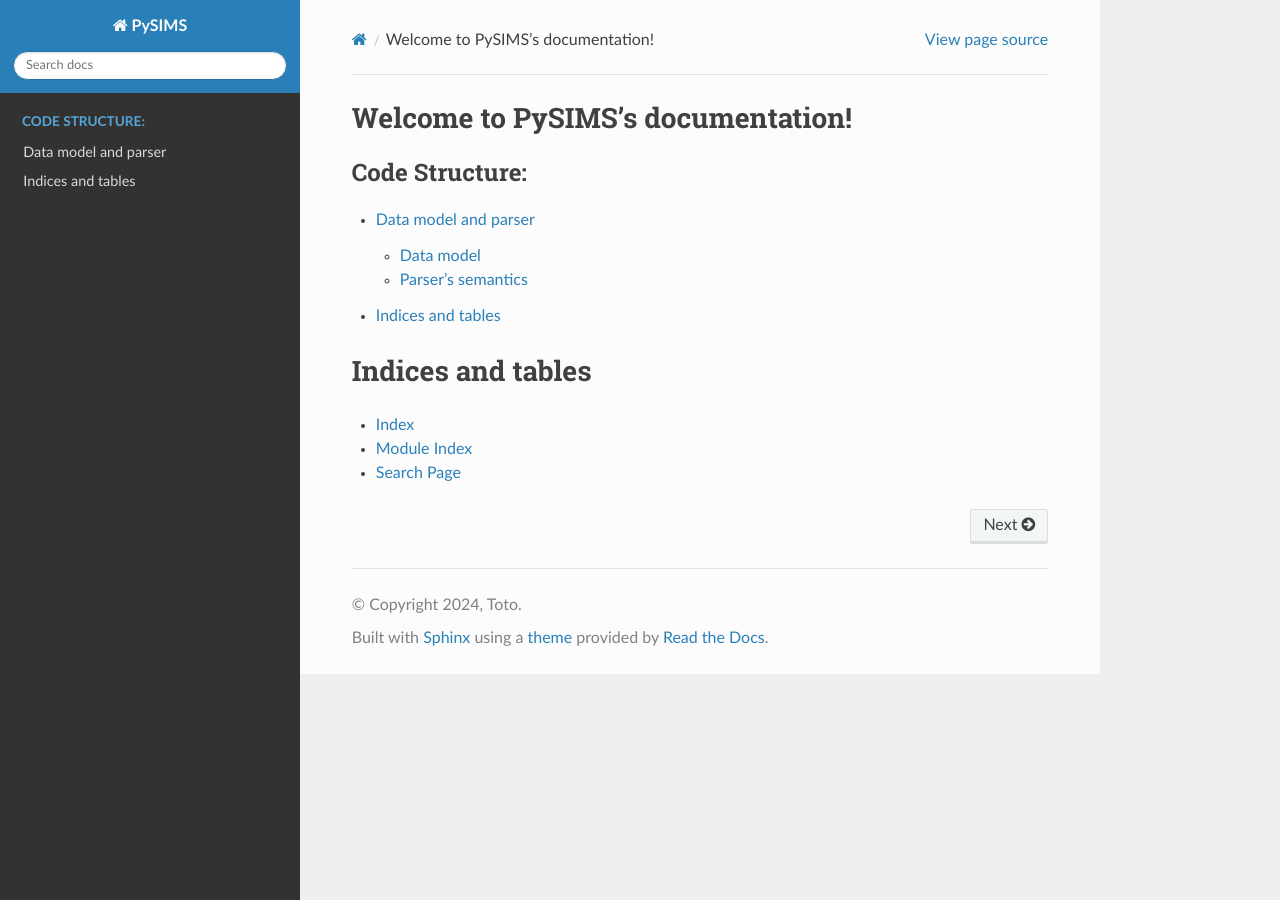
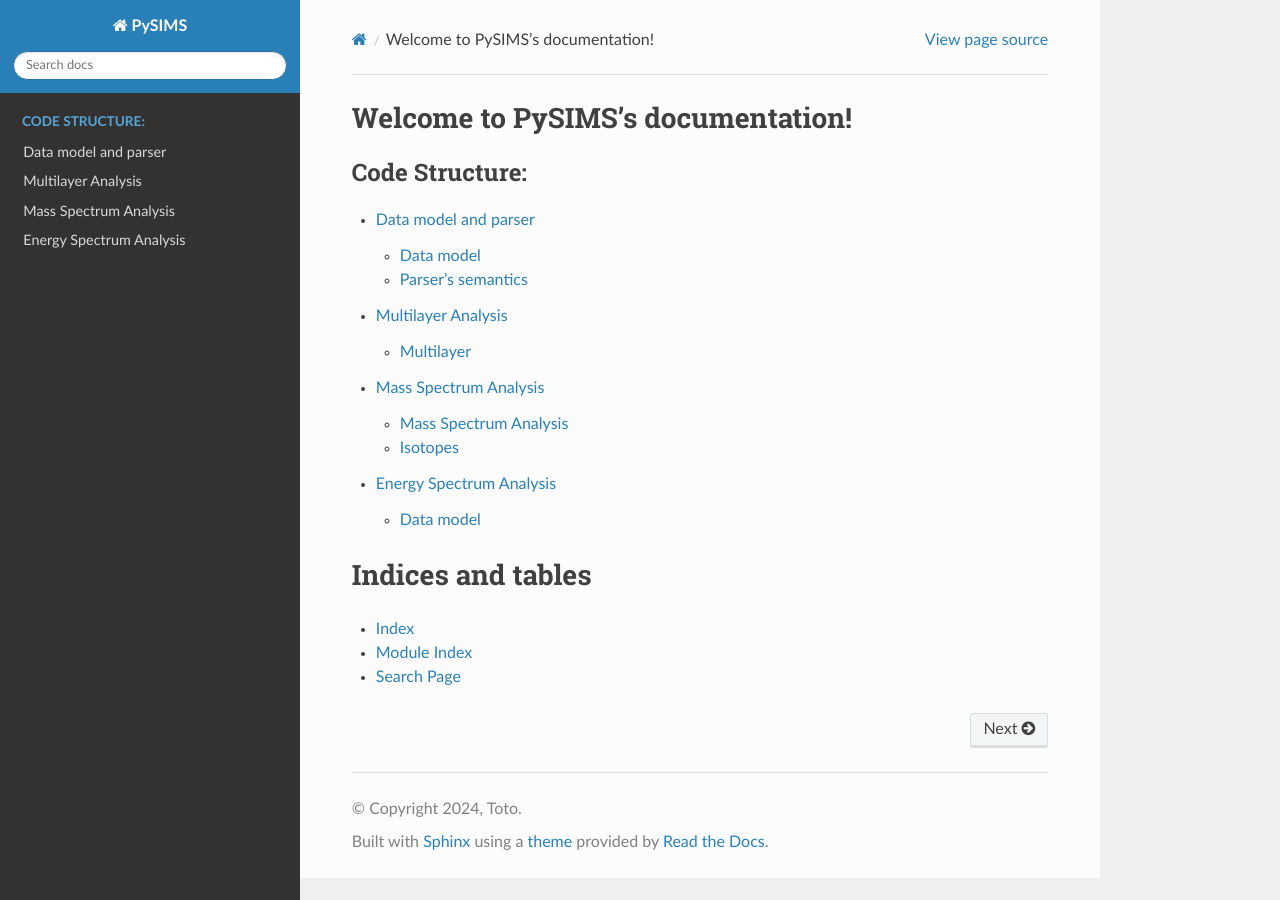
Before and after one commit to Nafaryus27/pySIMS, a Sphinx documentation site: the page built from docs/source/index.rst, in a window 1280 px wide. Built offline with Sphinx 7.4.7 and the Read the Docs theme 2.0.0, drawn with Linux system fonts in a browser that asks for light colours.

Commit message:
Added docs

```diff
--- a/docs/source/datamodel/index.rst
+++ b/docs/source/datamodel/index.rst
@@ -8,10 +8,3 @@ Data model and parser
 
    datamodel
    semantic
-
-Indices and tables
-==================
-
-* :ref:`genindex`
-* :ref:`modindex`
-* :ref:`search`
--- /dev/null
+++ b/docs/source/energy/energy.rst
@@ -0,0 +1,5 @@
+Data model
+==========
+
+.. automodule:: src.pysims.energy.energyspectrum
+   :members:
--- /dev/null
+++ b/docs/source/energy/index.rst
@@ -0,0 +1,9 @@
+Energy Spectrum Analysis
+========================
+
+
+.. toctree::
+   :maxdepth: 2
+   :caption: Code Structure
+
+   energy
--- a/docs/source/index.rst
+++ b/docs/source/index.rst
@@ -11,6 +11,9 @@ Welcome to PySIMS's documentation!
    :caption: Code Structure:
 
    datamodel/index
+   multilayer/index
+   mass/index
+   energy/index
 
 Indices and tables
 ==================
--- /dev/null
+++ b/docs/source/mass/index.rst
@@ -0,0 +1,10 @@
+Mass Spectrum Analysis
+======================
+
+
+.. toctree::
+   :maxdepth: 2
+   :caption: Code Structure
+
+   massspectrum
+   isotopes
--- /dev/null
+++ b/docs/source/mass/isotopes.rst
@@ -0,0 +1,5 @@
+Isotopes
+========
+
+.. automodule:: src.pysims.mass.isotopes
+   :members:
--- /dev/null
+++ b/docs/source/mass/massspectrum.rst
@@ -0,0 +1,5 @@
+Mass Spectrum Analysis
+======================
+
+.. automodule:: src.pysims.mass.massspectrum
+   :members:
--- /dev/null
+++ b/docs/source/multilayer/index.rst
@@ -0,0 +1,9 @@
+Multilayer Analysis
+===================
+
+
+.. toctree::
+   :maxdepth: 2
+   :caption: Code Structure
+
+   multilayer
--- /dev/null
+++ b/docs/source/multilayer/multilayer.rst
@@ -0,0 +1,5 @@
+Multilayer
+==========
+
+.. automodule:: src.pysims.multilayer.depthprofile
+   :members:
```
